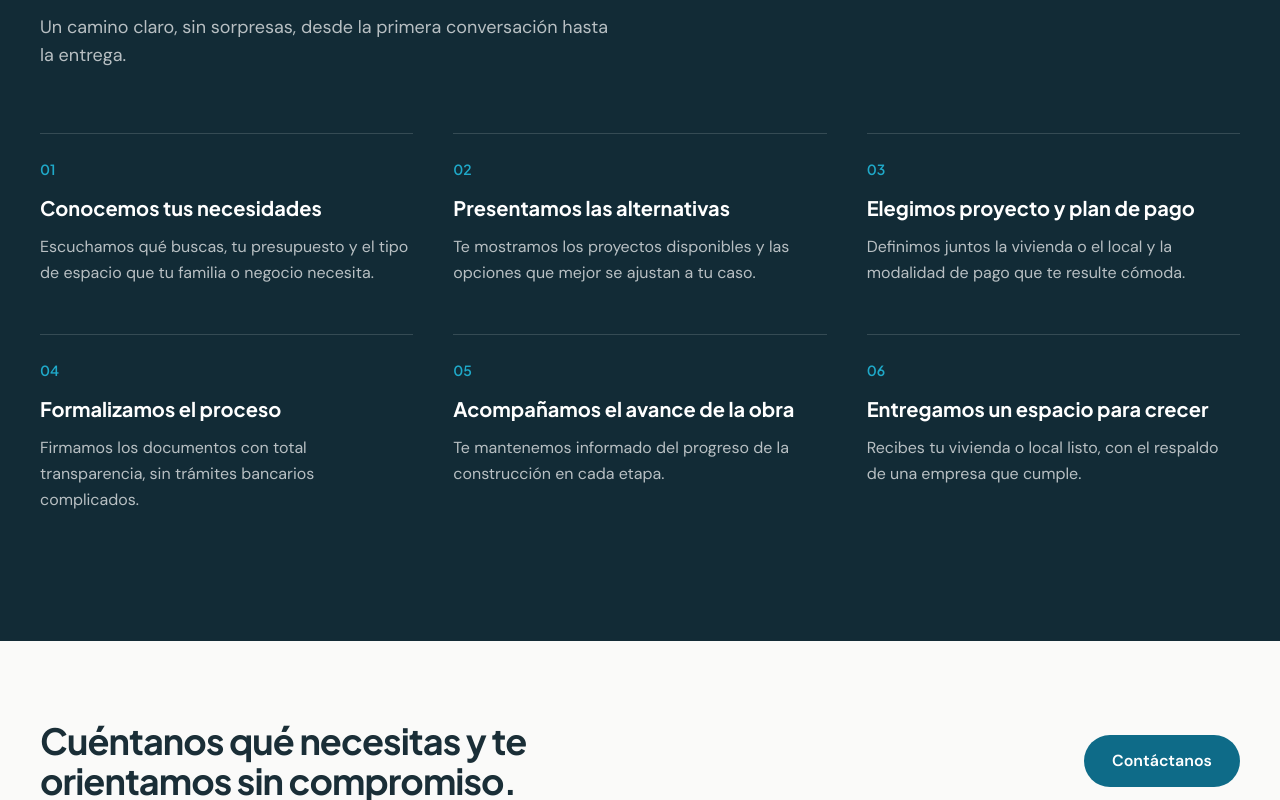
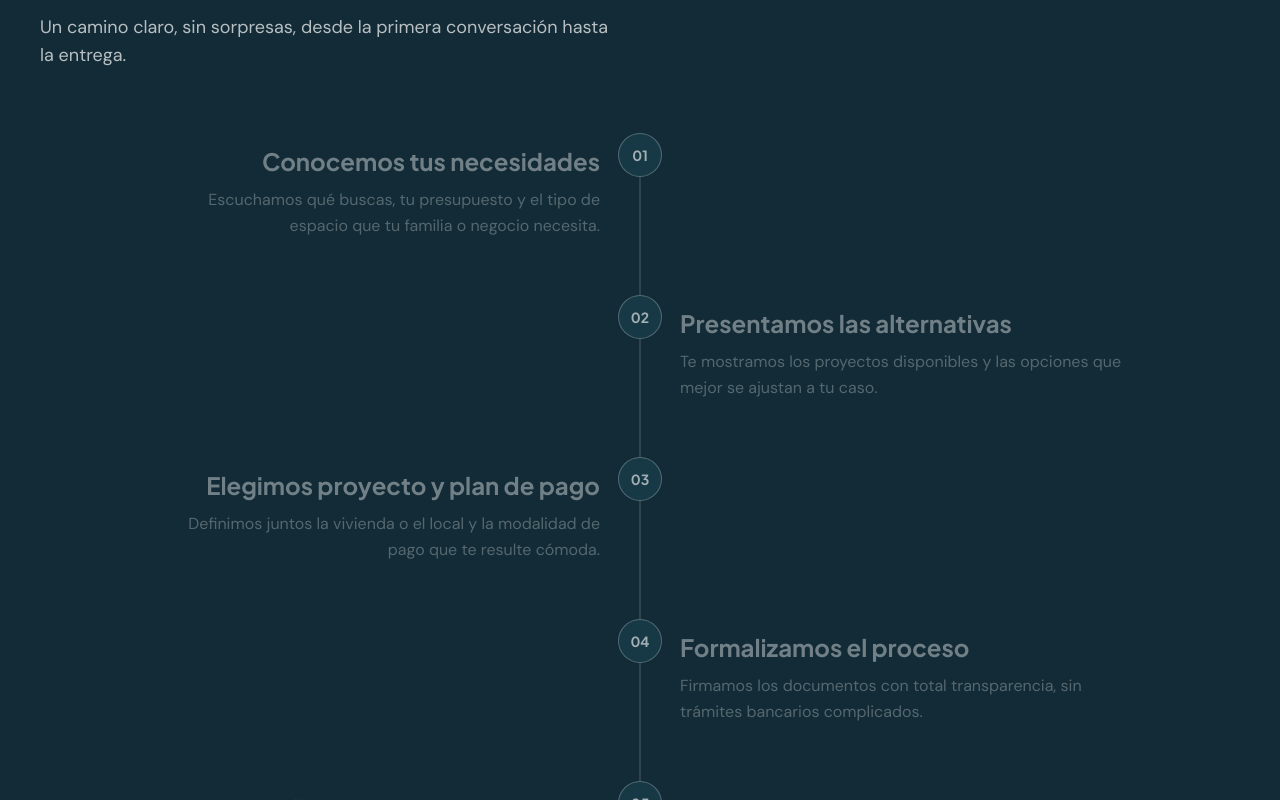
Before and after one commit to marcodpa/gemo, a Next.js app: page /servicios in a window 1280 px wide. Shown: the part 1940-2740 px from the top of the page. Built offline with nearby package versions, Linux system fonts and the light colour scheme.

Commit message:
Servicios: proceso como linea de tiempo que se dibuja con el scroll
Co-Authored-By: Claude Fable 5 <noreply@anthropic.com>

```diff
--- a/app/servicios/page.tsx
+++ b/app/servicios/page.tsx
@@ -2,7 +2,7 @@ import type { Metadata } from "next";
 import Link from "next/link";
 import Reveal from "@/components/Reveal";
 import ServicesMosaic from "@/components/ServicesMosaic";
-import { processSteps } from "@/data/site";
+import ProcessTimeline from "@/components/ProcessTimeline";
 
 export const metadata: Metadata = {
   title: "Servicios",
@@ -46,22 +46,7 @@ export default function ServiciosPage() {
               Un camino claro, sin sorpresas, desde la primera conversación hasta la entrega.
             </p>
           </Reveal>
-          <ol className="mt-16 grid gap-x-10 gap-y-12 md:grid-cols-2 lg:grid-cols-3">
-            {processSteps.map((step, i) => (
-              <Reveal
-                key={step.title}
-                delay={(i % 3) * 70}
-                as="li"
-                className="border-t border-white/15 pt-6"
-              >
-                <span className="font-display text-sm font-semibold text-cyan-400">
-                  {String(i + 1).padStart(2, "0")}
-                </span>
-                <h3 className="mt-3 font-display text-xl font-bold">{step.title}</h3>
-                <p className="mt-3 leading-relaxed text-white/70">{step.text}</p>
-              </Reveal>
-            ))}
-          </ol>
+          <ProcessTimeline />
         </div>
       </section>
 
--- /dev/null
+++ b/components/ProcessTimeline.tsx
@@ -0,0 +1,117 @@
+"use client";
+
+import { useEffect, useRef } from "react";
+import { processSteps } from "@/data/site";
+import { usePrefersReducedMotion } from "@/hooks/usePrefersReducedMotion";
+
+/**
+ * Línea de tiempo del proceso: la línea central se dibuja a medida
+ * que el usuario hace scroll y cada paso se enciende cuando la línea
+ * lo alcanza. El progreso se maneja con GSAP ScrollTrigger escribiendo
+ * directamente en el DOM (sin estado de React por frame).
+ */
+export default function ProcessTimeline() {
+  const reducedMotion = usePrefersReducedMotion();
+  const containerRef = useRef<HTMLOListElement>(null);
+  const fillRef = useRef<HTMLDivElement>(null);
+  const stepRefs = useRef<(HTMLLIElement | null)[]>([]);
+
+  useEffect(() => {
+    const container = containerRef.current;
+    const fill = fillRef.current;
+    if (!container || !fill) return;
+
+    if (reducedMotion) {
+      fill.style.transform = "scaleY(1)";
+      stepRefs.current.forEach((el) => el?.classList.add("is-active"));
+      return;
+    }
+
+    let disposed = false;
+    let scrollTrigger: { kill: () => void } | null = null;
+
+    const setup = async () => {
+      const { default: gsap } = await import("gsap");
+      const { ScrollTrigger } = await import("gsap/ScrollTrigger");
+      if (disposed) return;
+      gsap.registerPlugin(ScrollTrigger);
+
+      scrollTrigger = ScrollTrigger.create({
+        trigger: container,
+        start: "top 72%",
+        end: "bottom 60%",
+        onUpdate: (self) => {
+          fill.style.transform = `scaleY(${self.progress})`;
+          // La línea "alcanza" un paso cuando su nodo queda por
+          // encima del frente de avance.
+          const rect = container.getBoundingClientRect();
+          const front = rect.top + rect.height * self.progress;
+          stepRefs.current.forEach((el) => {
+            if (!el) return;
+            const nodeY = el.getBoundingClientRect().top + 22;
+            el.classList.toggle("is-active", nodeY <= front + 8);
+          });
+        },
+      });
+    };
+
+    setup();
+    return () => {
+      disposed = true;
+      scrollTrigger?.kill();
+    };
+  }, [reducedMotion]);
+
+  return (
+    <ol ref={containerRef} className="relative mt-16">
+      {/* Riel de la línea de tiempo */}
+      <div
+        aria-hidden="true"
+        className="absolute inset-y-0 left-[21px] w-0.5 bg-white/12 md:left-1/2 md:-translate-x-1/2"
+      />
+      {/* Relleno que se dibuja con el scroll */}
+      <div
+        ref={fillRef}
+        aria-hidden="true"
+        className="absolute inset-y-0 left-[21px] w-0.5 origin-top bg-gradient-to-b from-petrol-500 to-cyan-400 md:left-1/2 md:-translate-x-1/2"
+        style={{ transform: "scaleY(0)", willChange: "transform" }}
+      />
+
+      {processSteps.map((step, i) => {
+        const left = i % 2 === 0;
+        return (
+          <li
+            key={step.title}
+            ref={(el) => {
+              stepRefs.current[i] = el;
+            }}
+            className="group/step relative grid pb-14 pl-16 last:pb-0 md:grid-cols-2 md:gap-x-20 md:pb-16 md:pl-0"
+          >
+            {/* Nodo numerado sobre la línea */}
+            <span
+              aria-hidden="true"
+              className="absolute top-0 left-0 flex h-11 w-11 items-center justify-center rounded-full border border-white/25 bg-ink-800 font-display text-sm font-bold text-white/60 transition-all duration-500 group-[.is-active]/step:border-cyan-400 group-[.is-active]/step:bg-cyan-400 group-[.is-active]/step:text-ink-950 md:left-1/2 md:-translate-x-1/2"
+            >
+              {String(i + 1).padStart(2, "0")}
+            </span>
+
+            <div
+              className={`transition-all duration-500 md:pt-1 ${
+                left ? "md:col-start-1 md:text-right" : "md:col-start-2"
+              } opacity-40 translate-y-2 group-[.is-active]/step:translate-y-0 group-[.is-active]/step:opacity-100`}
+            >
+              <h3 className="font-display text-xl font-bold md:text-2xl">{step.title}</h3>
+              <p
+                className={`mt-2.5 leading-relaxed text-white/70 ${
+                  left ? "md:ml-auto" : ""
+                } max-w-md`}
+              >
+                {step.text}
+              </p>
+            </div>
+          </li>
+        );
+      })}
+    </ol>
+  );
+}
```
